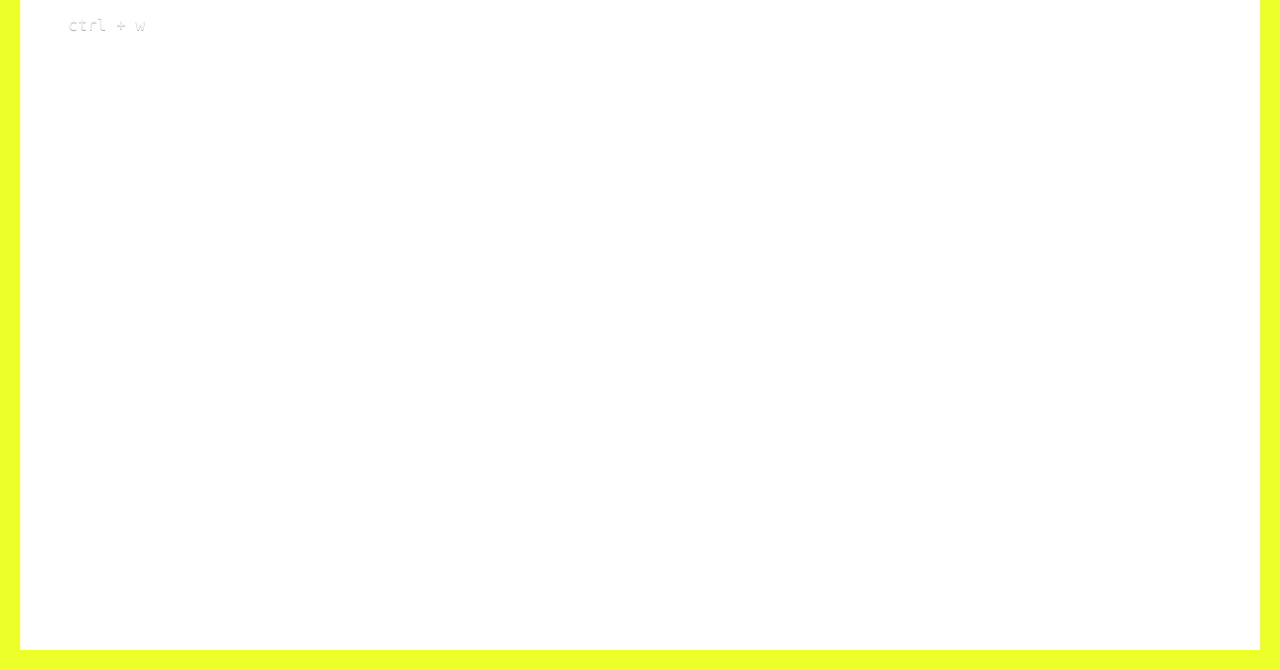
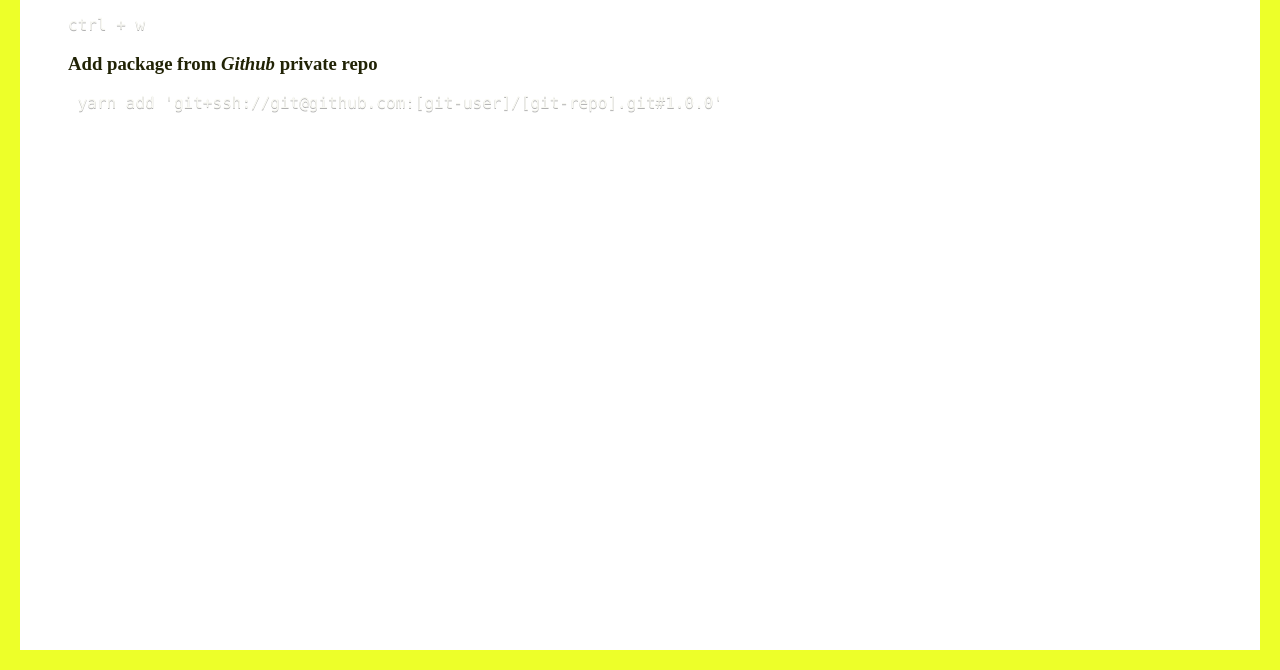
Before and after one commit to elrumordelaluz/elrumordelaluz, a Gatsby site: page /blog/console-snippets in a window 1280 px wide. Shown: the part 130-800 px from the top of the page. Built offline with nearby package versions, Linux system fonts and the light colour scheme; Gatsby itself is replaced by a stand-in of ours; some packages are replaced by stand-ins of ours; code samples lack their colours; a web font is replaced by a local one.

Commit message:
Add snippet

````diff
--- a/src/pages/blog/console-snippets.md
+++ b/src/pages/blog/console-snippets.md
@@ -10,3 +10,9 @@ path: '/blog/console-snippets'
 ```zsh
 ctrl + w
 ```
+
+### Add package from _Github_ private repo
+
+```zsh
+ yarn add 'git+ssh://git@github.com:[git-user]/[git-repo].git#1.0.0'
+```
````
